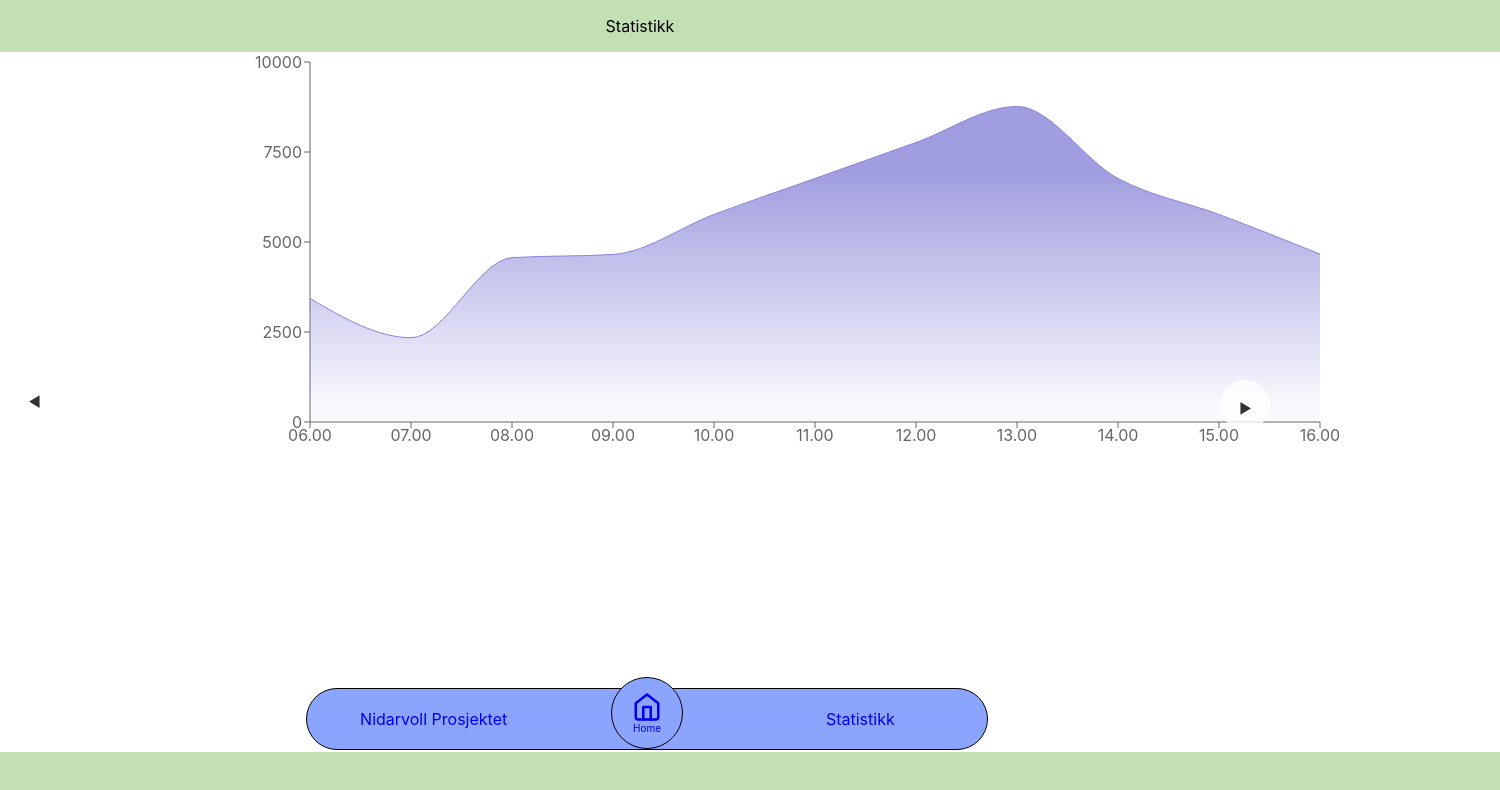
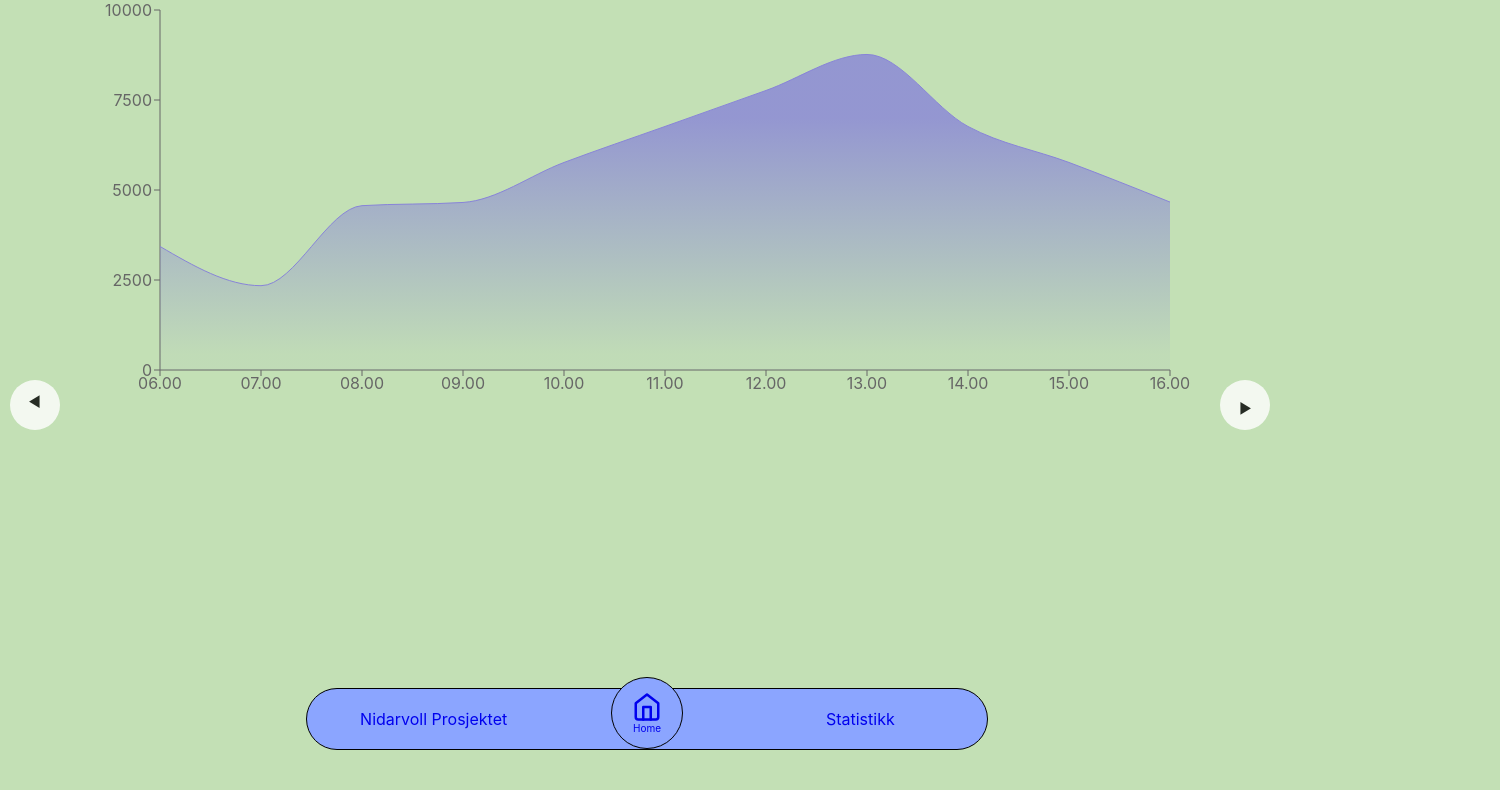
Before and after one commit to BG4-22/GREENK, a React (Vite) app: page /statistikk in a window 1280 px wide. Shown: the top 790 px of the page, 1500 px wide, since content can reach past the window. Built offline with nearby package versions, Linux system fonts and the light colour scheme.

Commit message:
feat(#25): Begynt å kode solen på solcelle

```diff
--- a/src/App.css
+++ b/src/App.css
@@ -41,12 +41,6 @@ button {
     font-size: calc(10px + 2vmin);
 }
 
-#image {
-    background-image: url('../src/img/canvas_1000.jpeg');
-    background-repeat: repeat-y;
-    background-color: pink;
-}
-
 ul {
     list-style-type: none;
 }
--- a/src/App.tsx
+++ b/src/App.tsx
@@ -1,12 +1,14 @@
 import { Route, Routes } from 'react-router-dom';
 import './App.css';
 import Diagram from './components/Diagram';
-import DiagramC from './components/DiagramC';
+import DiagramMoney from './components/DiagramMoney';
+import SolarPanel from './components/SolarPanel';
 import Layout from './layout';
 import { Home, Statistics } from './pages';
 
 function App() {
-    const statComponents = [<Diagram />, <DiagramC />, <h1>HALLO</h1>];
+    //Set the components that will be shown on the Statistics site
+    const statComponents = [<Diagram />, <DiagramMoney />, <SolarPanel />];
     const Stats = <Statistics>{statComponents}</Statistics>;
     return (
         <div className="App">
--- a/src/components/DiagramC.tsx
+++ b/src/components/DiagramMoney.tsx
@@ -1,10 +1,9 @@
 import * as React from 'react';
 import money from '../img/canvas_1000.png';
-import $ from 'jquery';
 import { useEffect, useState } from 'react';
 import '../App.css';
 
-export default function DiagramC() {
+export default function DiagramMoney() {
     const [value, setArray] = useState(0);
 
     useEffect(() => {});
--- /dev/null
+++ b/src/components/SolarPanel.tsx
@@ -0,0 +1,13 @@
+import * as React from 'react';
+import { useEffect, useState } from 'react';
+import sunshine from '../img/sunshine.png';
+
+export default function SolarPanel() {
+    useEffect(() => {});
+
+    return (
+        <div style={{ background: 'red', height: 'fit-content' }}>
+            <img id="sunshine" src={sunshine}></img>
+        </div>
+    );
+}
--- a/src/pages/stats/Statistics.tsx
+++ b/src/pages/stats/Statistics.tsx
@@ -1,7 +1,7 @@
 import { Text } from '@chakra-ui/react';
 import React, { useState, useEffect } from 'react';
-import Diagram from '../../components/Diagram';
-import DiagramC from '../../components/DiagramC';
+//import Diagram from '../../components/Diagram';
+//import DiagramMoney from '../../components/DiagramMoney';
 import { motion, AnimatePresence } from 'framer-motion';
 import './stats.css';
 import { wrap } from 'popmotion';
@@ -11,10 +11,6 @@ export interface StatisticsPropsI {
 }
 
 const Statistics: React.FC<StatisticsPropsI> = ({ children }) => {
-    const [component, setComponent] = useState('diagram');
-
-    const statComponents = [<Diagram />, <DiagramC />];
-
     const variants = {
         enter: (direction: number) => {
             return {
@@ -52,12 +48,17 @@ const Statistics: React.FC<StatisticsPropsI> = ({ children }) => {
 
     return (
         <>
-            <Text>Statistikk</Text>
+            {/*<Text style={{ fontSize: 40 }}>Strømforbruket på skolen</Text>*/}
             <AnimatePresence initial={false} custom={direction}>
-                <div className="statsWrapper">
+                {/* <div className="statsWrapper"> */}
                 <motion.div
+                    style={{
+                        position: 'absolute',
+                        height: '100%',
+                        minHeight: '100vh',
+                        width: '100%',
+                    }}
                     key={page}
-                        //src={statComponents[componentIndex]}
                     custom={direction}
                     variants={variants}
                     initial="enter"
@@ -81,7 +82,7 @@ const Statistics: React.FC<StatisticsPropsI> = ({ children }) => {
                     }}>
                     {children[componentIndex]}
                 </motion.div>
-                </div>
+                {/* </div> */}
             </AnimatePresence>
             <div className="next" onClick={() => paginate(1)}>
                 {'‣'}
@@ -94,3 +95,5 @@ const Statistics: React.FC<StatisticsPropsI> = ({ children }) => {
 };
 
 export default Statistics;
+
+//OBS OBS,Kokt mye fra: https://codesandbox.io/embed/framer-motion-image-gallery-pqvx3?codemirror=1
--- a/src/pages/stats/stats.css
+++ b/src/pages/stats/stats.css
@@ -9,10 +9,12 @@
 
 .statsWrapper {
     background-color: white;
+    border-radius: 50px;
     height: 700px;
     width: 1500px;
     display: flex;
     justify-content: center;
+    align-items: center;
     margin: auto;
 }
 
@@ -44,11 +46,6 @@
     transform: scale(-1);
 }
 
-img {
-    position: absolute;
-    max-width: 100vw;
-}
-
 .refresh {
     padding: 10px;
     position: absolute;
@@ -63,3 +60,12 @@ img {
     align-items: center;
     cursor: pointer;
 }
+
+#sunshine {
+    position: absolute;
+    left: 15%;
+    top: 25%;
+    transform: translate(-50%, -50%);
+    /*    left: -480px;
+    top: -500px; */
+}
```
Also changed, not shown: src/img/sunshine.png (added). Lines whose indentation alone changed are shown as unchanged.
